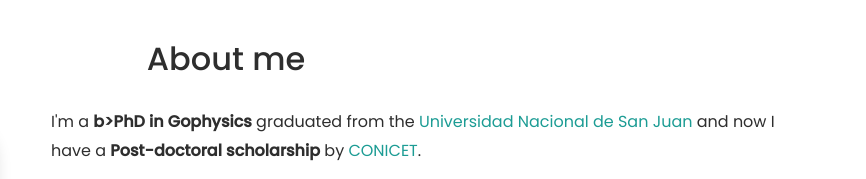
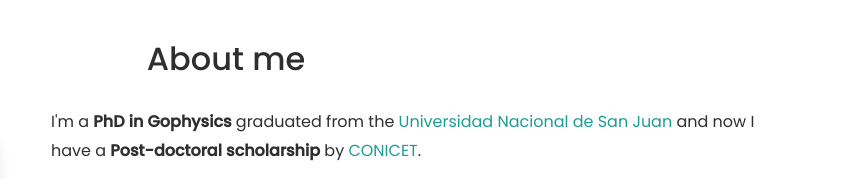
Before and after one commit to aguspesce/aguspesce.ghithub.io, a plain HTML site: page index.html in a window 1280 px wide. Shown: the part 771-950 px from the top of the page, 414-1280 px from the left. Drawn offline with nearby package versions, Linux system fonts and the light colour scheme; files whose address does not match are found by name.

Commit message:
Fix typo error

```diff
--- a/index.html
+++ b/index.html
@@ -92,7 +92,7 @@
 
             <div class="col-lg-8">
               <p>
-                I'm a <b>b>PhD in Gophysics</b> graduated from the
+                I'm a <b>PhD in Gophysics</b> graduated from the
                 <a href="http://www.unsj.edu.ar/">
                   Universidad Nacional de San Juan
                 </a>
```
